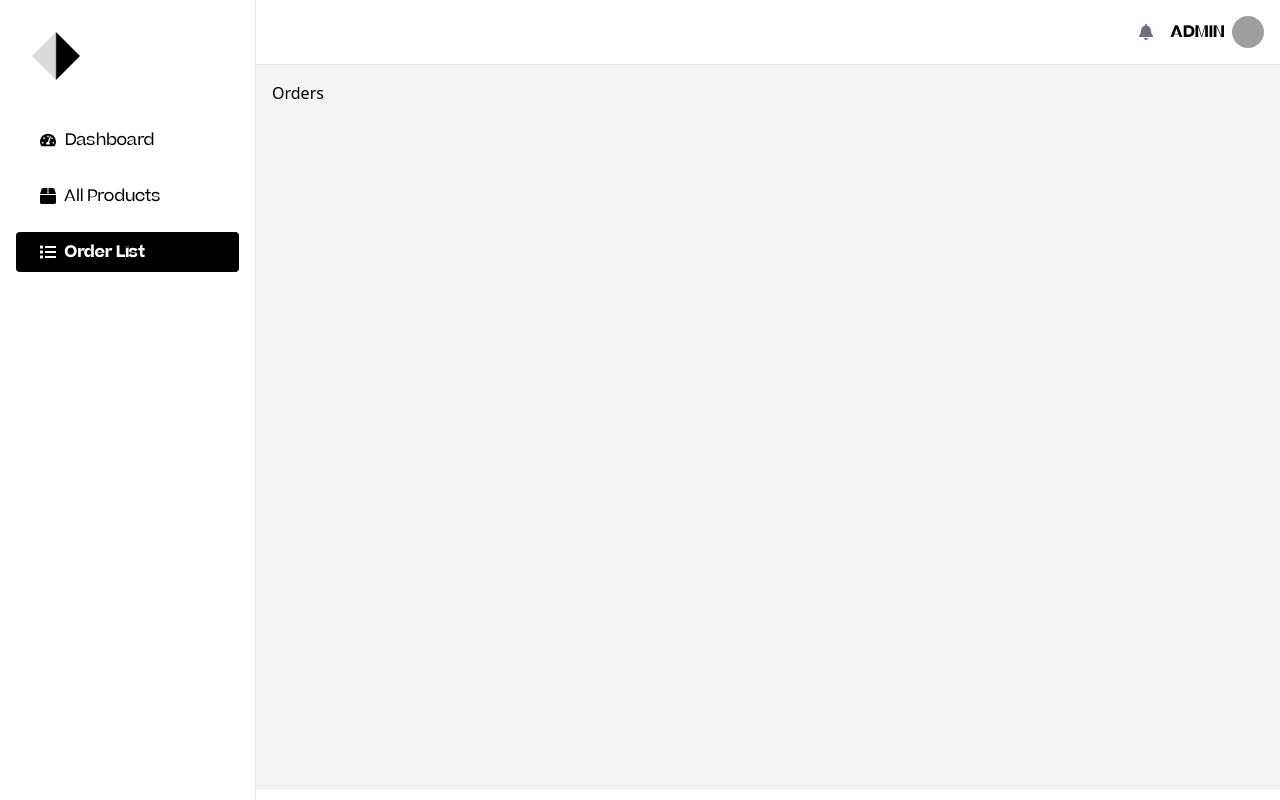
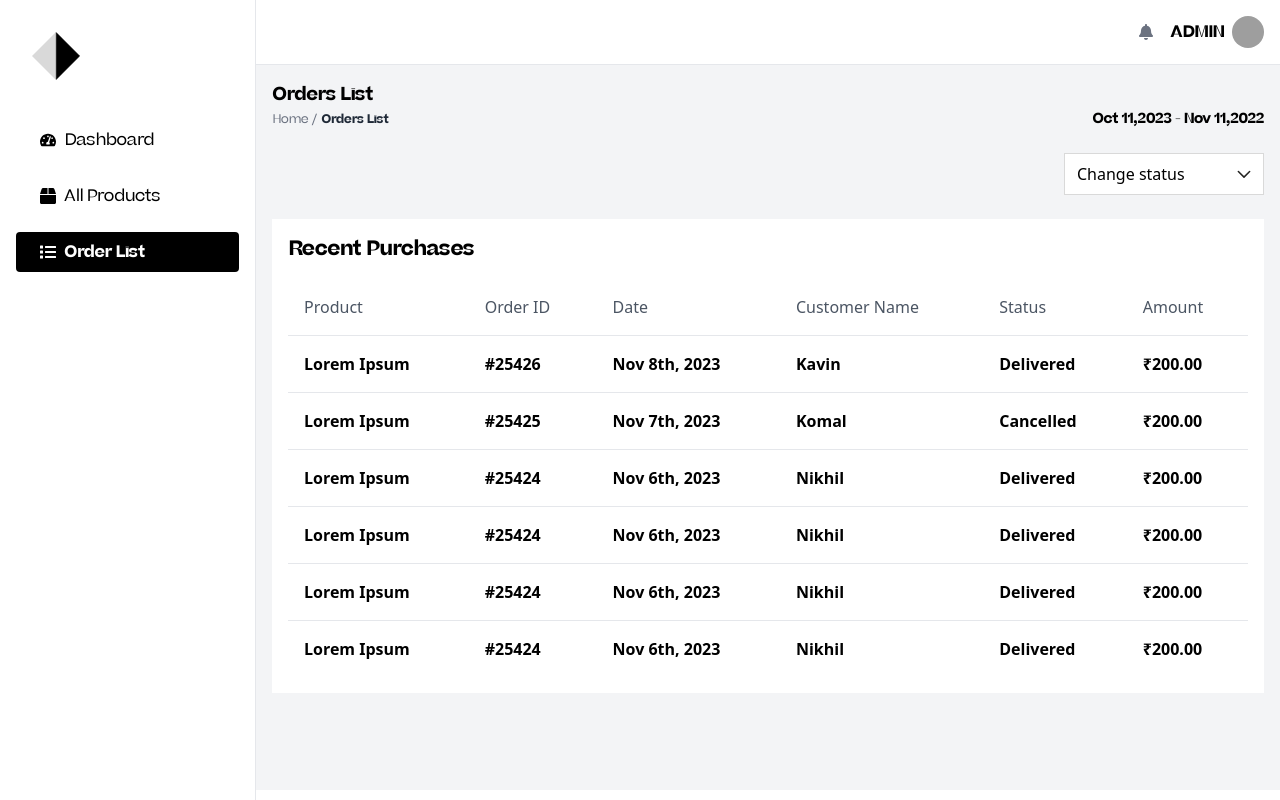
Before and after one commit to Acquaah-Emmanuel-Kofi/fashion-commerce, a Next.js app: page /admin/orders in a window 1280 px wide. Built offline with nearby package versions, Linux system fonts and the light colour scheme; grey boxes are pictures that could not be loaded.

Commit message:
feat: structure orders list with components

```diff
--- a/src/app/admin/(pages)/orders/page.tsx
+++ b/src/app/admin/(pages)/orders/page.tsx
@@ -1,5 +1,49 @@
+"use client";
+
+import Breadcrumb from "@/app/shared/components/Breadcrumb";
+import CustomSelect from "@/app/shared/components/CustomSelect";
 import React from "react";
+import RecentPurchases from "./components/RecentPurchases";
+
+const breadcrumbItems = [
+  { label: "Home", href: "/admin" },
+  { label: "Orders List", href: "/admin/orders" },
+];
 
 export default function Orders() {
-  return <div>Orders</div>;
+  const options = [
+    { value: "DELIVERED", label: "Delivered" },
+    { value: "CANCELLED", label: "Cancelled" },
+    { value: "PENDING", label: "Pending" },
+  ];
+
+  const handleSelect = (value: string) => {
+    console.log("Selected:", value);
+  };
+
+  return (
+    <section className="space-y-6 pb-6">
+      <header>
+        <h1 className="font-bold font-beatrice text-lg">Orders List</h1>
+        <div className="flex justify-between items-center">
+          <Breadcrumb items={breadcrumbItems} />
+          <p className="font-beatrice text-sm font-semibold">
+            Oct 11,2023 - Nov 11,2022
+          </p>
+        </div>
+      </header>
+
+      <div className="flex justify-end">
+        <div className="w-[200px]">
+          <CustomSelect
+            options={options}
+            onSelect={handleSelect}
+            placeholder="Change status"
+          />
+        </div>
+      </div>
+
+      <RecentPurchases />
+    </section>
+  );
 }
```
